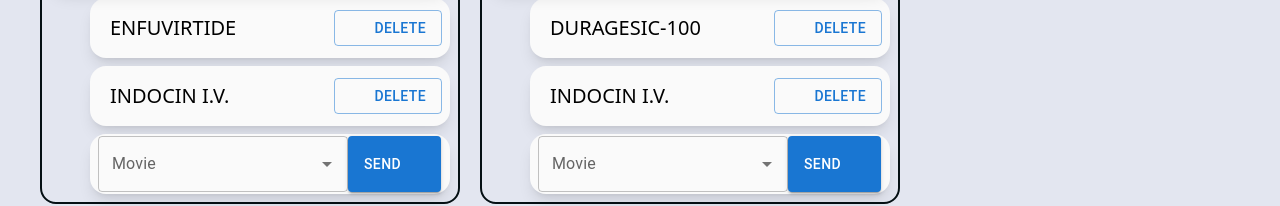
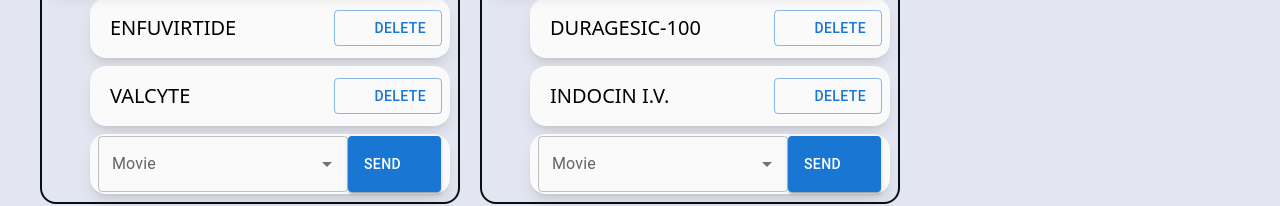
Before and after one commit to albrthuynh/uncommon-hacks-proj, a React (Vite) app in the folder adversacare/: page /doctor-dashboard in a window 1280 px wide. Shown: the part 204-410 px from the top of the page. Built offline with nearby package versions, Linux system fonts and the light colour scheme; some icons are missing.

Commit message:
doctordashboard

```diff
--- a/adversacare/src/pages/DoctorDashboard.jsx
+++ b/adversacare/src/pages/DoctorDashboard.jsx
@@ -14,7 +14,7 @@
         name: "Mr. Stupid",
         drugs: [
             "ENFUVIRTIDE",
-            "INDOCIN I.V.",
+            "VALCYTE",
         ]
     },
     {
```
